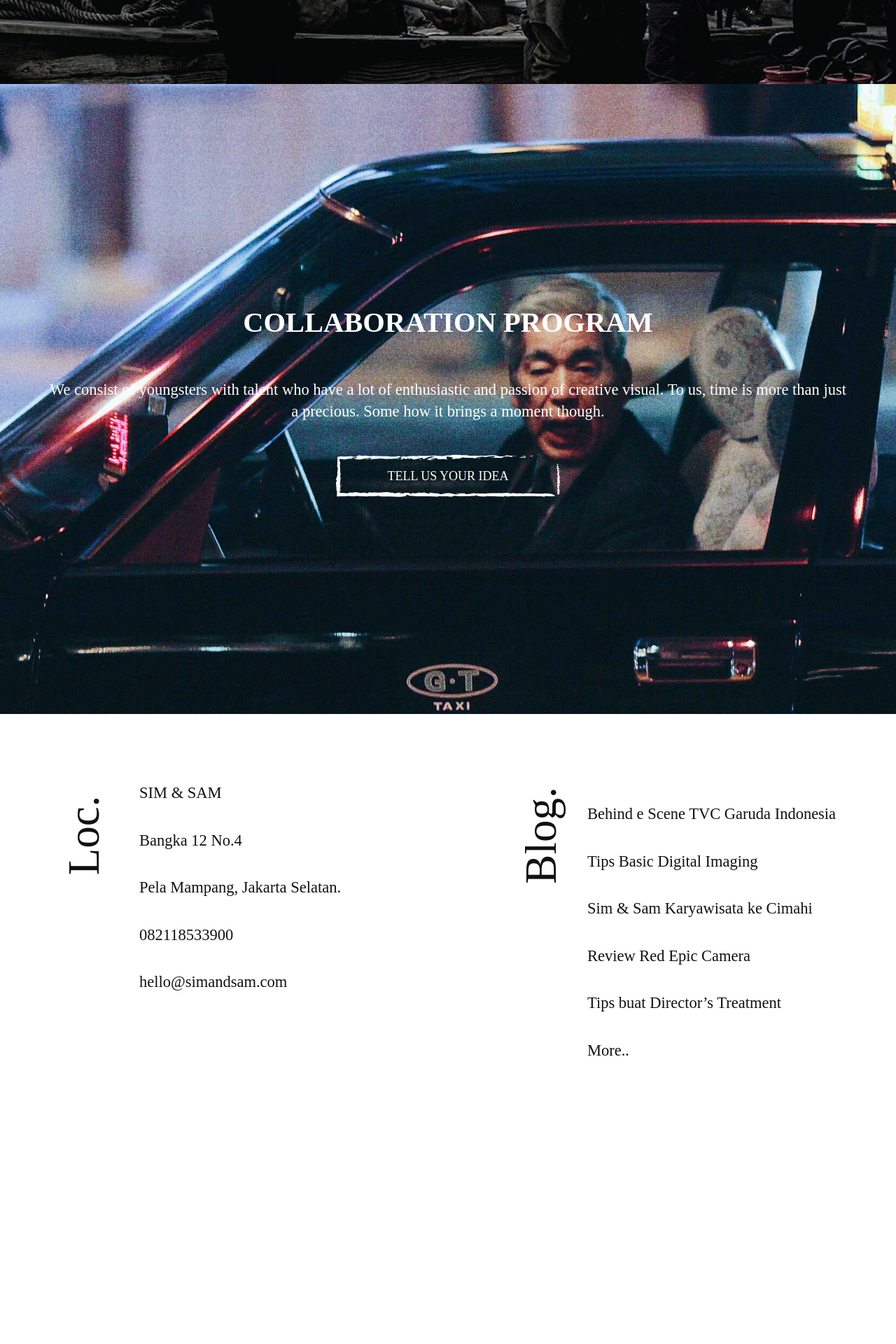
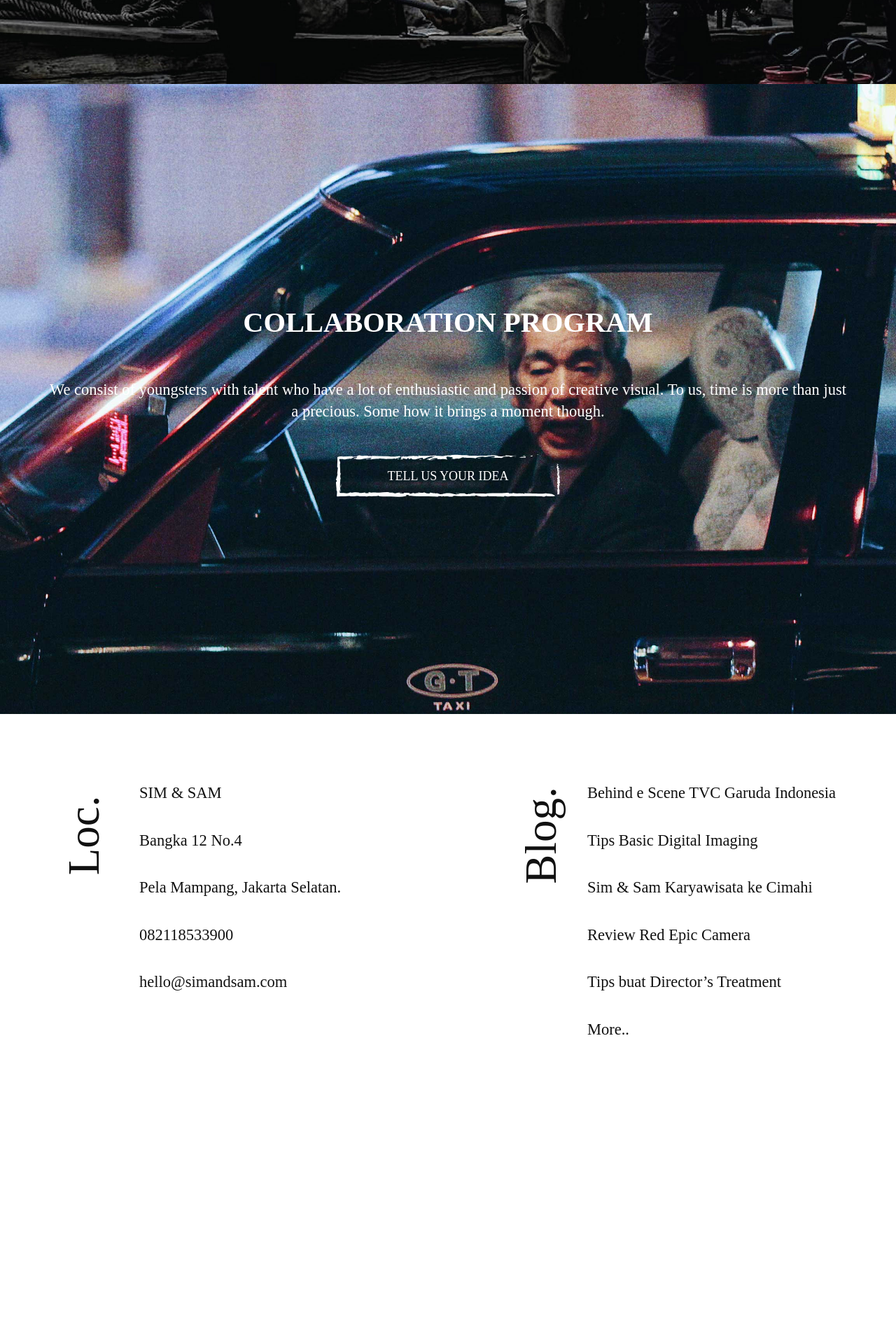
Before and after one commit to kemtol/simsam, a Jekyll site: the page built from index.html, in a window 1280 px wide. Shown: the part 3480-5400 px from the top of the page at 70% size. Built offline with Jekyll 4.4.1, drawn with Linux system fonts in a browser that asks for light colours; some web fonts are replaced.

Commit message:
Update index.html

```diff
--- a/index.html
+++ b/index.html
@@ -54,8 +54,9 @@ To us, time is more than just a precious. Some how it brings a moment though.</p
     </p>
   </div>
   <div class="section-content-50">
-    <p>
-      <span>Blog.</span>
+      <p style="margin-bottom:0">
+        <span>Blog.</span>
+      </p>
       <ul>
         <li><a href="">Behind e Scene TVC Garuda Indonesia</a></li>
         <li><a href="">Tips Basic Digital Imaging</a></li>
@@ -64,6 +65,5 @@ To us, time is more than just a precious. Some how it brings a moment though.</p
         <li><a href="">Tips buat Director’s Treatment</a></li>
         <li><a href="">More..</a></li>
       </ul>
-    </p>
   </div>
 </footer>
```
